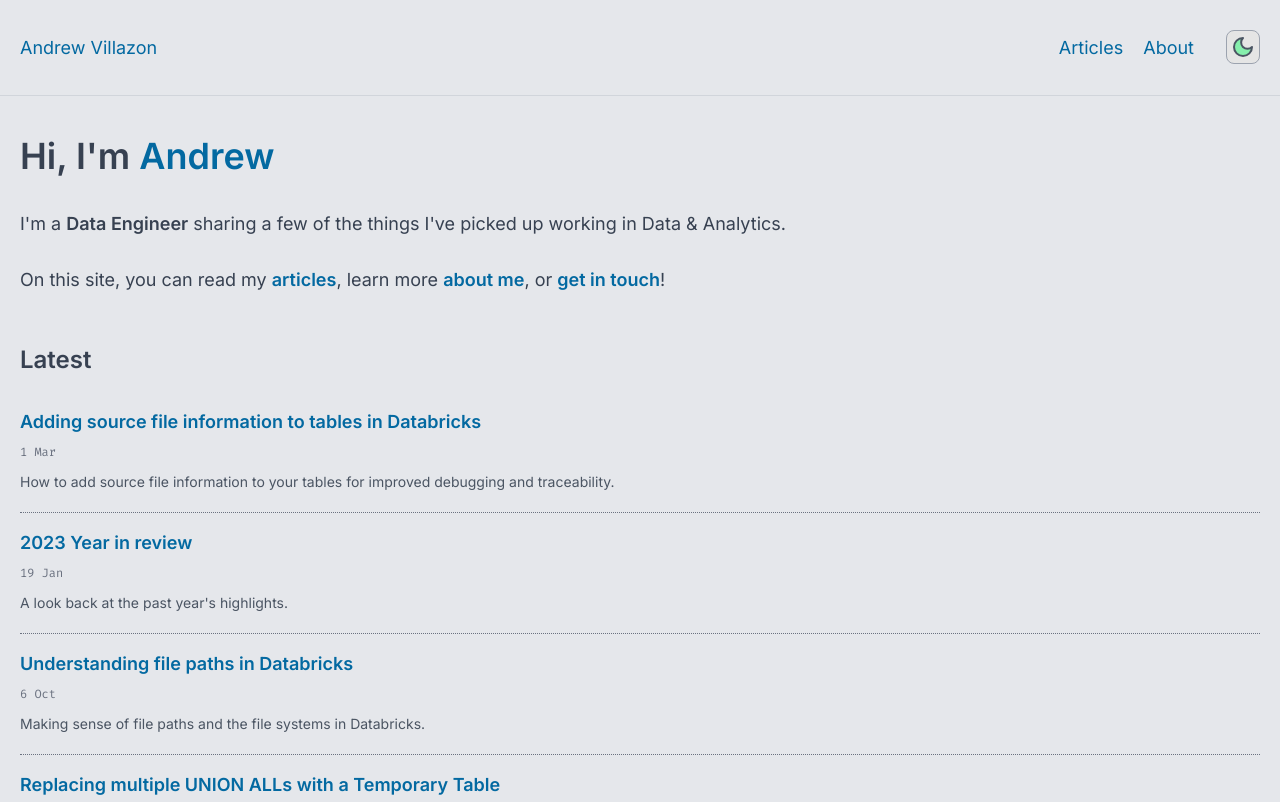
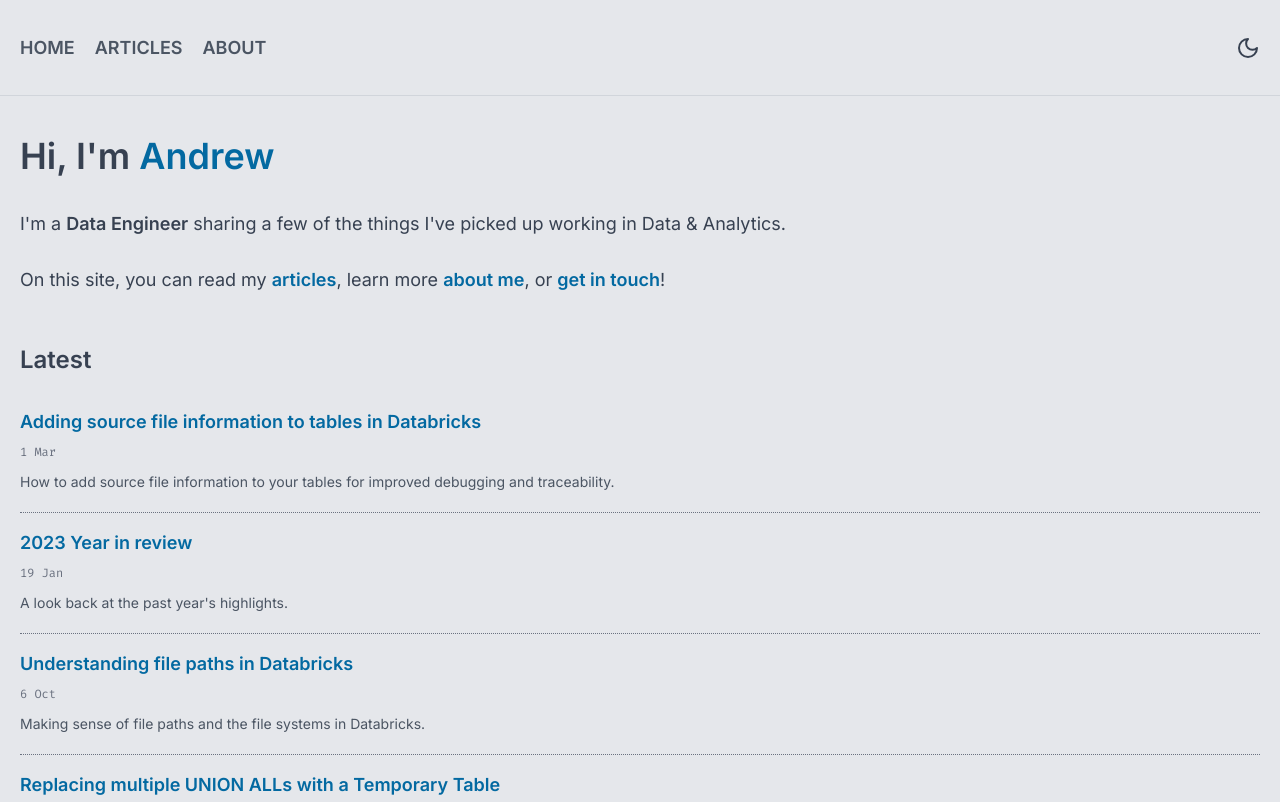
Before and after one commit to andrewvillazon/andrewvillazon.com, a Gatsby site: page / in a window 1280 px wide. Shown: the top 802 px of the page. Built offline with nearby package versions, Linux system fonts and the light colour scheme; Gatsby itself is replaced by a stand-in of ours.

Commit message:
Navigation tweaks

```diff
--- a/src/components/DarkModeToggle.jsx
+++ b/src/components/DarkModeToggle.jsx
@@ -48,8 +48,8 @@ export default function DarkModeToggle() {
   }
 
   return (
-    <button onClick={toggleDarkMode} className="py-1 px-1 border border-gray-400 bg-neutral-200 rounded-lg dark:border-gray-600 dark:bg-neutral-800">
-      {darkMode ? <SunMedium className="dark:stroke-green-200 dark:fill-gray-800" /> : <Moon className="stroke-gray-600 fill-green-300"/>}
+    <button onClick={toggleDarkMode}>
+      {darkMode ? <SunMedium className="dark:stroke-gray-200 dark:fill-gray-800 h-6 w-6" /> : <Moon className="stroke-gray-700 h-6 w-6"/>}
     </button>
   )
 }
--- a/src/components/Navigation.jsx
+++ b/src/components/Navigation.jsx
@@ -1,33 +1,30 @@
 import React from "react"
 import { Link } from "gatsby"
-import { FileText, UserRound, Mail, House } from "lucide-react"
 import DarkModeToggle from "./DarkModeToggle"
 
 const Navigation = () => {
   const navItems = [
-    { url: "/articles", text: "Articles", icon: FileText },
-    { url: "/about", text: "About", icon: UserRound },
+    { url: "/", text: "Home" },
+    { url: "/articles", text: "Articles" },
+    { url: "/about", text: "About" },
   ]
 
   return (
     <section>
       <nav className="h-16 w-full border-b border-gray-300 dark:border-gray-700 md:h-24">
-        <div className="container mx-auto px-5 h-full flex items-center justify-between">
-          <Link to="/" className="flex-1 flex">
-            <House size="24" className="stroke-sky-700 dark:stroke-green-500 md:hidden" />
-            <span className="hidden text-sky-700 dark:text-green-500 md:block md:text-lg">Andrew Villazon</span>
-          </Link>
-          <div className="flex space-x-5">
+        <div className="container h-full mx-auto px-5 flex items-center justify-between">
+          <div className="flex space-x-5 ">
             {navItems.map((item) => (
-              <Link to={item.url} key={item.url} className="flex">
-                <item.icon size={24} className="stroke-sky-700 dark:stroke-green-500 md:hidden" />
-                <span className="hidden text-sky-700 dark:text-green-500 md:block md:text-lg">{item.text}</span>
+              <Link
+                to={item.url}
+                key={item.url}
+                className="font-semibold uppercase text-sm text-gray-600 dark:text-green-500 md:block md:text-lg"
+              >
+                {item.text}
               </Link>
             ))}
           </div>
-          <div className="ml-8">
-            <DarkModeToggle />
-          </div>
+          <DarkModeToggle />
         </div>
       </nav>
     </section>
```
